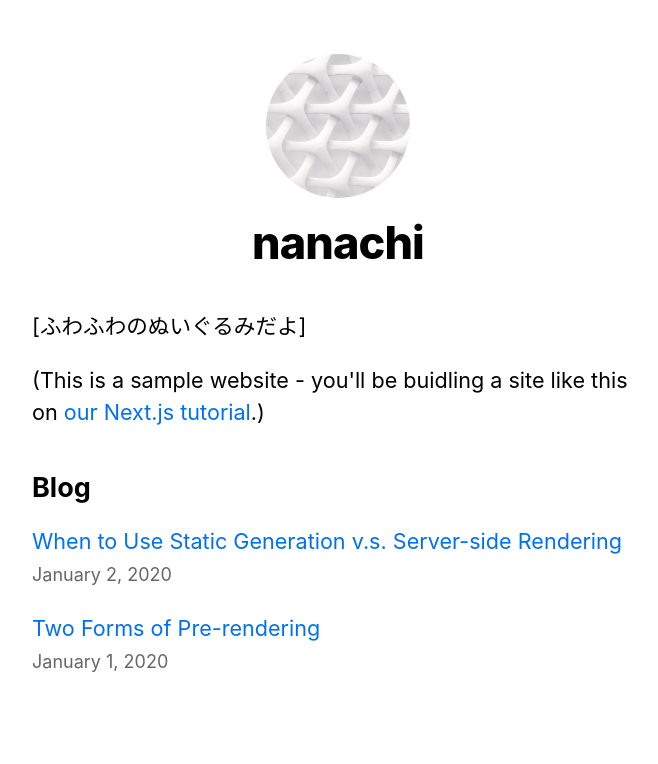
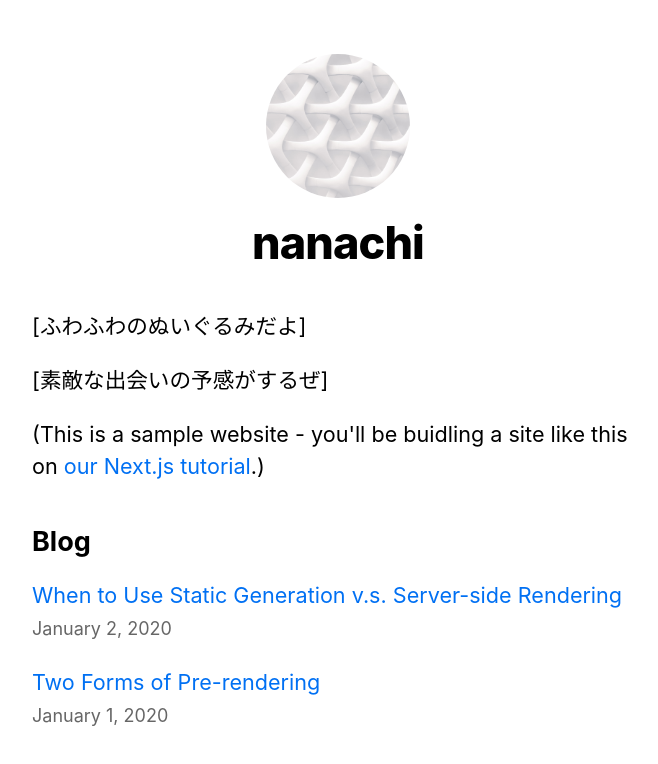
Before and after one commit to karamiso14/nextjsblog, a Next.js app in the folder nextjs-blog/: page / in a window 1280 px wide. Shown: the top 764 px of the page, without its empty margins (302-960 px from the left). Built offline with nearby package versions, Linux system fonts and the light colour scheme.

Commit message:
更新テスト

```diff
--- a/nextjs-blog/pages/index.js
+++ b/nextjs-blog/pages/index.js
@@ -22,6 +22,7 @@ export default function Home({ allPostsData}){
 			</Head>
 			<section className={utilStyles.headingMd}>
 				<p>[ふわふわのぬいぐるみだよ]</p>
+				<p>[素敵な出会いの予感がするぜ]</p>
 				<p>
 					(This is a sample website - you'll be buidling a site like this on {' '}
 					<a href="https://nextjs.org/learn">our Next.js tutorial</a>.)
```
